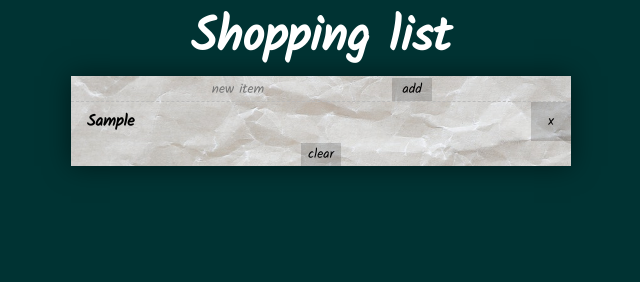
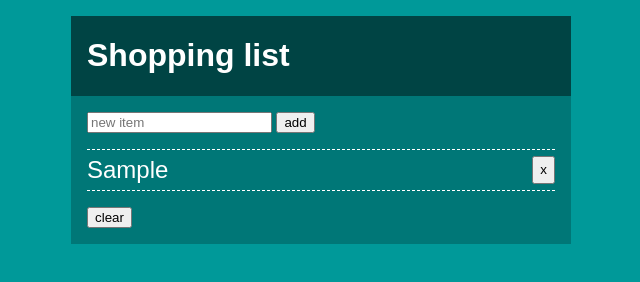
Before and after one commit to Sameer68/shopping-list, a plain HTML site: page index.html in a window 1280 px wide. Both pictures are taken after typing "Sample" into the empty fields and a click on the button "add". Shown: the whole page, without its empty margins (319-959 px from the left). Drawn offline with Linux system fonts and the light colour scheme.

Commit message:
simplify styles

```diff
--- a/styles.css
+++ b/styles.css
@@ -1,89 +1,32 @@
-@import url('https://fonts.googleapis.com/css?family=Kalam&display=swap');
-
-::placeholder, input, button, ul, body {
-  font-family: 'Kalam', cursive;
+html {
+  background-color: #099;
+  color: white;
+  font-family: sans-serif;
 }
-
 body {
-  text-align: center;
   max-width: 500px;
-  margin: auto;
-  background-color: #033;
-  color: white;
+  margin: 1em auto;
+  background-color: #077;
 }
-
-body > header {
+header {
+  background-color: #044;
+  overflow: auto;
+  padding: 0 1em;
+}
+main {
+  padding: 1em;
+}
+ul {
+  padding: 1em 0;
+  margin: 0;
+}
+li {
+  display: flex;
+  justify-content: space-between;
+  padding: 0.25em 0;
+  border-bottom: 0.5px dashed white;
   font-size: 1.5em;
 }
-
-h1 {
-  margin: 0;
+li:first-child {
+  border-top: 0.5px dashed white;
 }
-
-main {
-  color: black;
-  background-image: url('paper.jpg');
-  background-size: 100%;
-  box-shadow: 0 0 25px rgba(0,0,0,0.5);
-}
-
-ul {
-  padding: 0;
-  margin: 0;
-}
-
-ul li {
-  display: flex;
-  justify-content: space-between;
-  align-items: stretch;
-}
-
-input {
-  background-color: inherit;
-  border: none;
-
-}
-
-ul li {
-  width: 100%;
-  height: 40px;
-  padding-left: 1em;
-  line-height: 40px;
-  font-size: 1em;
-  font-weight: bold;
-  color: black;
-  text-align: left;
-  box-sizing: border-box;
-  overflow: auto;
-}
-
-ul li {
-  list-style: none;
-  border-top: 1px dashed #bbb;
-}
-
-button {
-  background-color: rgba(0,0,0,0.15);
-  color: #000;
-  border: none;
-  min-width: 40px;
-}
-
-button:hover {
-  background-color: rgba(0,0,0,0.2);
-  color: #fff;
-}
-
-input:focus {
-  outline: none;
-  background-color: rgba(0,0,0,0.1);
-}
-
-
-
-
-@media screen and (min-width: 900px) {
-  body {
-    background-size: 400px;
-  }
-}
```
Also changed, not shown: paper.jpg (deleted), shopping.png (deleted).
